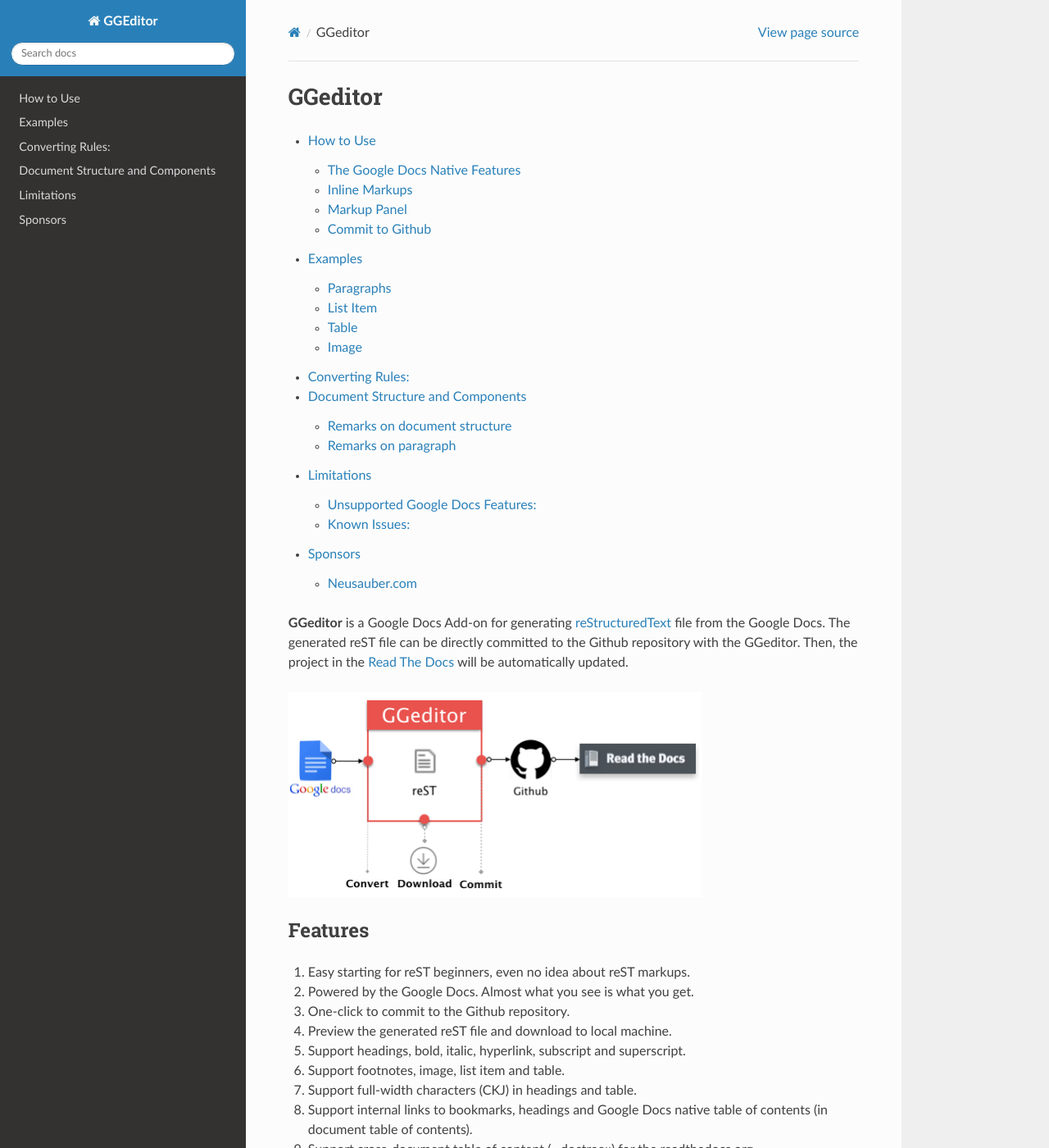
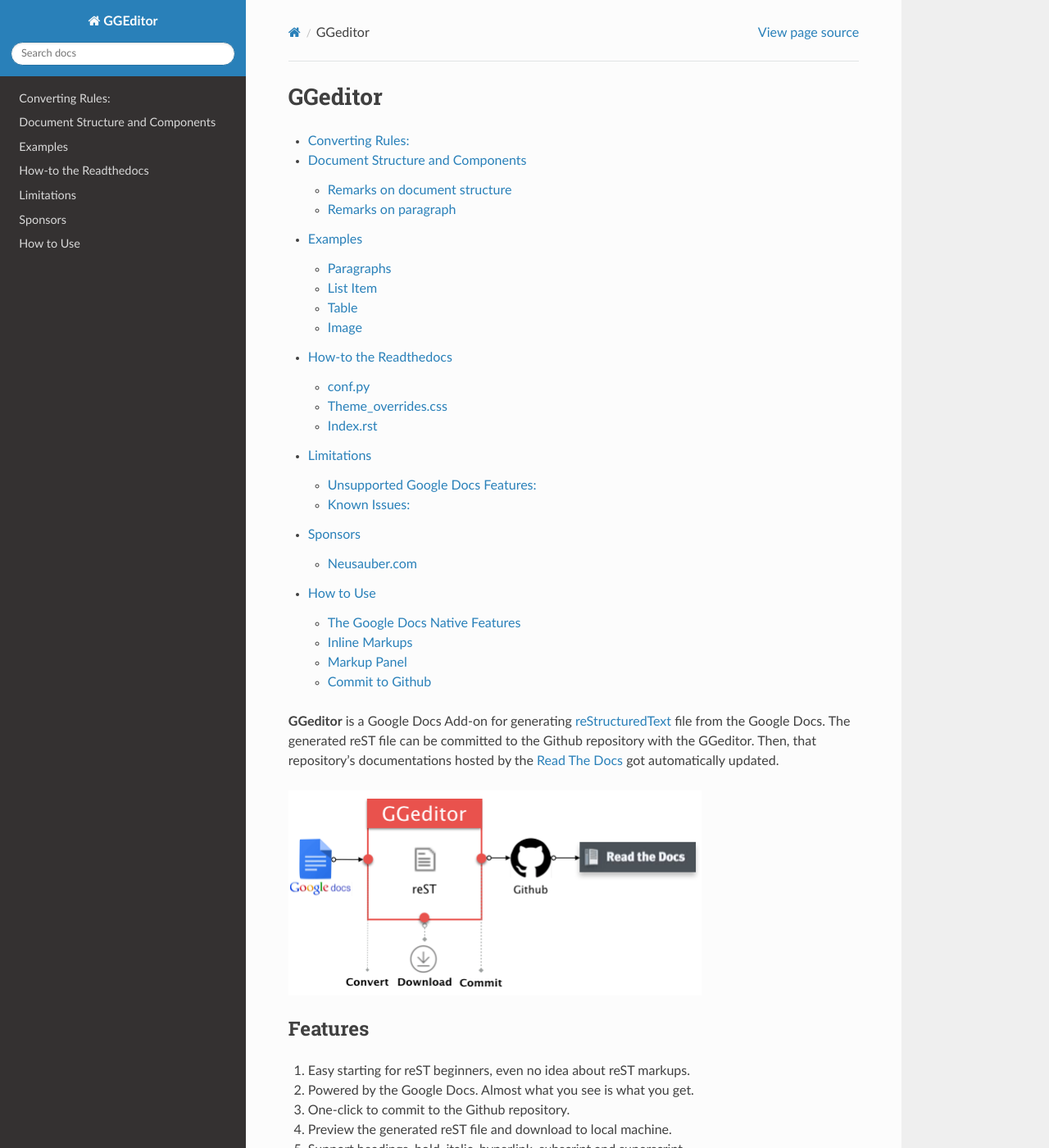
Before and after one commit to iapyeh/GGeditor, a Sphinx documentation site: the page built from docs/index.rst, in a window 1280 px wide and 1400 px high. Shown: the whole window at 82% size. Built offline with Sphinx 7.4.7 and the Read the Docs theme 2.0.0, drawn with Linux system fonts in a browser that asks for light colours; some of the changed text lies outside the part shown.

Commit message:
Google Docs reST Editor@2016-11-18 20:19:43

```diff
--- a/docs/index.rst
+++ b/docs/index.rst
@@ -8,13 +8,14 @@
 .. toctree::
     :maxdepth: 2
 
-    User Guide
+    DocStructure
     Examples
-    DocStructure
+    how2Readthedocs
     Limitations
     Sponsors
+    User Guide
 
-\ **GGeditor**\  is a Google Docs Add\-on for generating \ `reStructuredText`_\  file from the Google Docs. The generated reST file can be directly committed to the Github repository with the GGeditor. Then, the project in the \ `Read The Docs`_\  will be automatically updated.
+\ **GGeditor**\  is a Google Docs Add-on for generating \ `reStructuredText`_\  file from the Google Docs. The generated reST file can be committed to the Github repository with the GGeditor. Then, that repository’s documentations hosted by the \ `Read The Docs`_\  got automatically updated.
 
 \ |IMG1|\
 
@@ -25,13 +26,13 @@
 
 #. Easy starting for reST beginners, even no idea about reST markups.
 #. Powered by the Google Docs. Almost what you see is what you get.
-#. One\-click to commit to the Github repository.
+#. One-click to commit to the Github repository.
 #. Preview the generated reST file and download to local machine.
 #. Support headings, bold, italic, hyperlink, subscript and superscript.
 #. Support footnotes, image, list item and table.
-#. Support full\-width characters (CKJ) in headings and table.
+#. Support full-width characters (CKJ) in headings and table.
 #. Support internal links to bookmarks, headings and Google Docs native table of contents (in document table of contents).
-#. Support cross\-document table of content (.. doctree::) for the readthedocs.org.
+#. Support cross-document table of content (.. doctree::) for the readthedocs.org.
 #. Support admonitions of the readthedocs.org.
 
 .. _h131f586a50795a4822677d4166231766:
@@ -40,10 +41,17 @@
 **************
 
 #. Open a Google Docs document.
-#. On the menu item “Add\-ons”, click the “Get Add\-ons”
+#. On the menu item “Add-ons”, click the “Get Add-ons”
 #. In the search box, input “GGeditor”, then click on the GGeditor icon to install.
 
 \ |IMG2|\
+
+.. _h84e3b4616757118376d336e2e5d5d23:
+
+For reStructuredText Beginners
+******************************
+
+I guess that  you might feel a little bit of confusing if you just started your journey on reStructuredText. I wrote a chapter for you to help your documentation task to be quickly completed like the GGeditor. I spent over 2 months to tackle it. Now you have the GGeditor and this how-to chapter, You might accomplish it in several hours.
 
 .. _h59e47f2a4a50742f566e3f654a4648:
 
@@ -60,13 +68,20 @@
 
 * Andrey Rublev as well as \ `all the contributors`_\  of the \ `Online reStructuredText editor`_\ , it is a great tool for beginner to learn the reST markups.
 * \ `Readthedocs.org`_\ , it provides a great service, which encourage me to create the GGeditor.
+* Philip Schatz as well as \ `all the contributors`_\  of the  \ `octokat.js`_\  project. The Github-related implementation is based on their great works.
+* Bitwiseshiftleft as well as \ `all the contributors`_\  of the \ `sjcl`_\  projects. The sjcl.js is used for credentials encryption.
+
+\ `Source document in the Google Docs`_\
 
 .. _`reStructuredText`: https://en.wikipedia.org/wiki/ReStructuredText
 .. _`Read The Docs`: https://readthedocs.org/
 .. _`Gitbook`: https://www.gitbook.com
 .. _`Online reStructuredText editor`: http://rst.ninjs.org/
-.. _`all the contributors`: https://github.com/anru/rsted/graphs/contributors
+.. _`all the contributors`: https://github.com/bitwiseshiftleft/sjcl/graphs/contributors
 .. _`Readthedocs.org`: https://readthedocs.org
+.. _`octokat.js`: https://github.com/philschatz/octokat.js
+.. _`sjcl`: https://github.com/bitwiseshiftleft/sjcl
+.. _`Source document in the Google Docs`: https://docs.google.com/document/d/13b5dr8TZoTC5IJZeoiDt066b6mwq67yHqcl4TYUFnk0/edit?usp=sharing
 
 .. |IMG1| image:: index/index_1.png
    :height: 250 px
```
